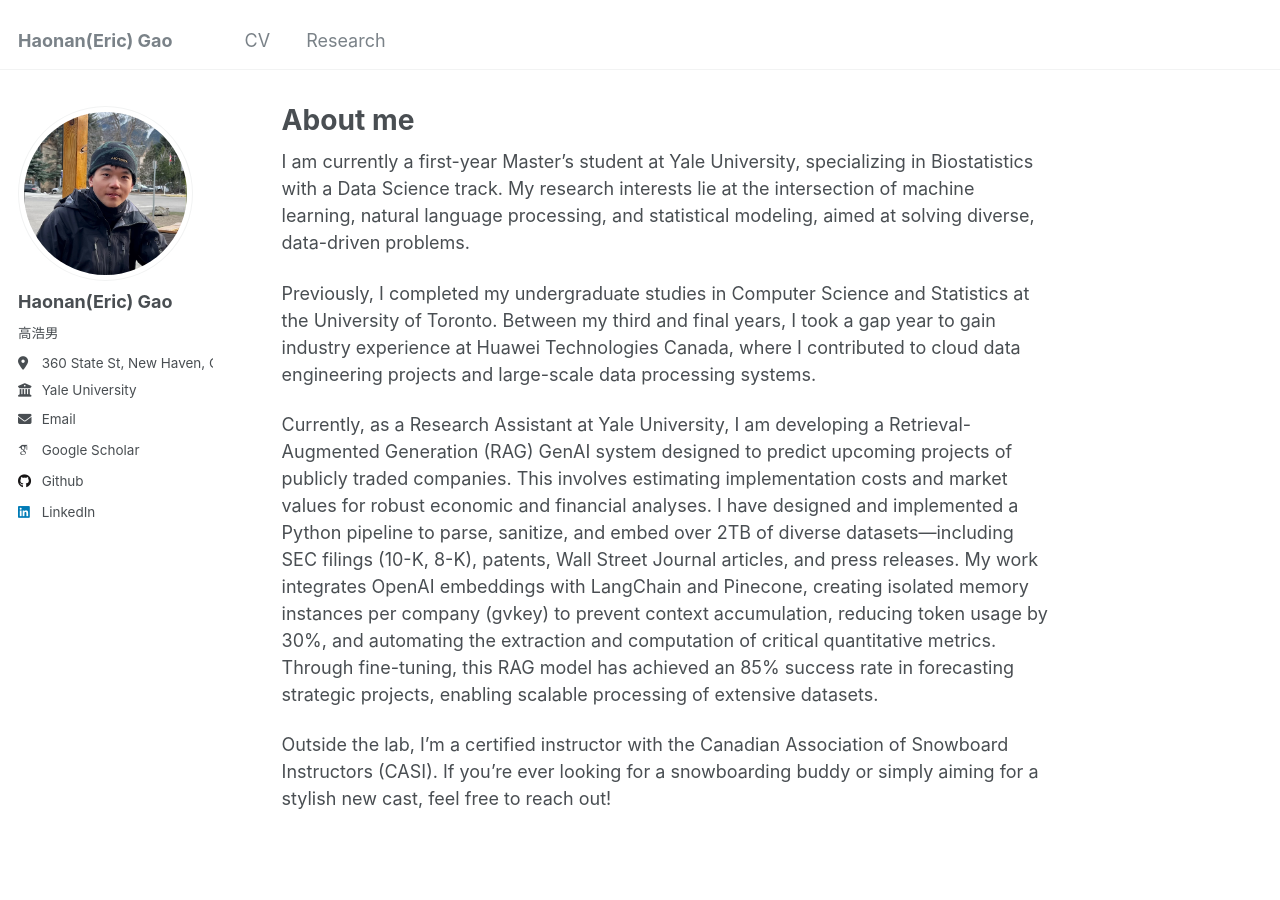
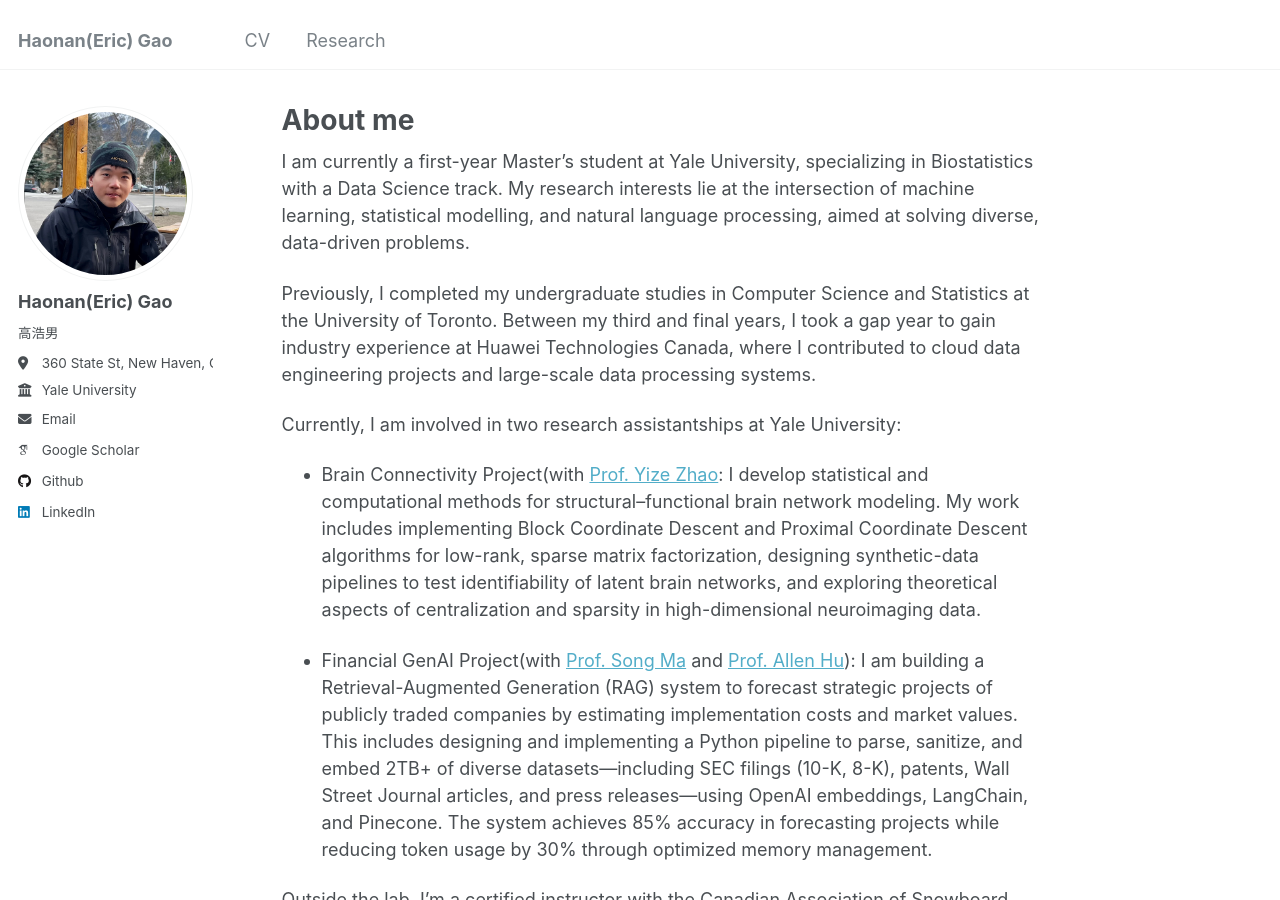
Before and after one commit to rampageoppa/rampageoppa.github.io, a Jekyll site: the page built from _pages/about.md, in a window 1280 px wide and 900 px high. Built offline with Jekyll 4.4.1, drawn with Linux system fonts in a browser that asks for light colours; some web fonts are replaced.

Commit message:
Update about.md

```diff
--- a/_pages/about.md
+++ b/_pages/about.md
@@ -7,11 +7,15 @@ redirect_from:
   - /about.html
 ---
 
-I am currently a first-year Master's student at Yale University, specializing in Biostatistics with a Data Science track. My research interests lie at the intersection of machine learning, natural language processing, and statistical modeling, aimed at solving diverse, data-driven problems.
+I am currently a first-year Master's student at Yale University, specializing in Biostatistics with a Data Science track. My research interests lie at the intersection of machine learning, statistical modelling, and natural language processing, aimed at solving diverse, data-driven problems.
 
 Previously, I completed my undergraduate studies in Computer Science and Statistics at the University of Toronto. Between my third and final years, I took a gap year to gain industry experience at Huawei Technologies Canada, where I contributed to cloud data engineering projects and large-scale data processing systems.
 
-Currently, as a Research Assistant at Yale University, I am developing a Retrieval-Augmented Generation (RAG) GenAI system designed to predict upcoming projects of publicly traded companies. This involves estimating implementation costs and market values for robust economic and financial analyses. I have designed and implemented a Python pipeline to parse, sanitize, and embed over 2TB of diverse datasets—including SEC filings (10-K, 8-K), patents, Wall Street Journal articles, and press releases. My work integrates OpenAI embeddings with LangChain and Pinecone, creating isolated memory instances per company (gvkey) to prevent context accumulation, reducing token usage by 30%, and automating the extraction and computation of critical quantitative metrics. Through fine-tuning, this RAG model has achieved an 85% success rate in forecasting strategic projects, enabling scalable processing of extensive datasets.
+Currently, I am involved in two research assistantships at Yale University:
+
+-  Brain Connectivity Project(with [Prof. Yize Zhao](https://www.yizezhao.com/): I develop statistical and computational methods for structural–functional brain network modeling. My work includes implementing Block Coordinate Descent and Proximal Coordinate Descent algorithms for low-rank, sparse matrix factorization, designing synthetic-data pipelines to test identifiability of latent brain networks, and exploring theoretical aspects of centralization and sparsity in high-dimensional neuroimaging data.
+
+-  Financial GenAI Project(with [Prof. Song Ma](https://songma.github.io/) and [Prof. Allen Hu](https://www.allenanhu.com/)): I am building a Retrieval-Augmented Generation (RAG) system to forecast strategic projects of publicly traded companies by estimating implementation costs and market values. This includes designing and implementing a Python pipeline to parse, sanitize, and embed 2TB+ of diverse datasets—including SEC filings (10-K, 8-K), patents, Wall Street Journal articles, and press releases—using OpenAI embeddings, LangChain, and Pinecone. The system achieves 85% accuracy in forecasting projects while reducing token usage by 30% through optimized memory management.
 
 Outside the lab, I’m a certified instructor with the Canadian Association of Snowboard Instructors (CASI). If you're ever looking for a snowboarding buddy or simply aiming for a stylish new cast, feel free to reach out!
 
```
